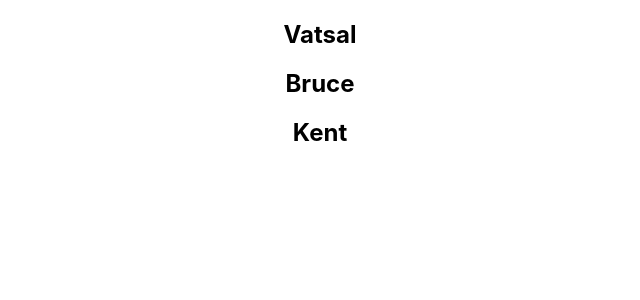
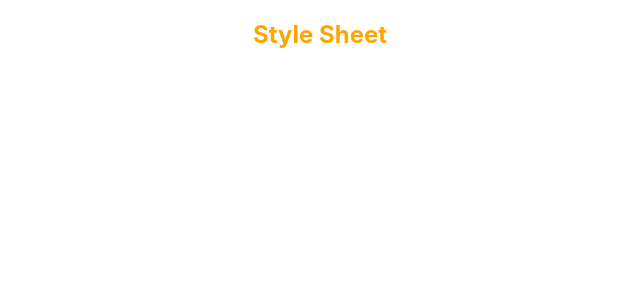
Before and after one commit to 23Vatsal/Hello-World-React, a React (Create React App) app: page / in a window 1280 px wide. Shown: the top 300 px of the page, without its empty margins (320-960 px from the left). Built offline with nearby package versions, Linux system fonts and the light colour scheme.

Commit message:
Style and CSS

```diff
--- a/src/App.js
+++ b/src/App.js
@@ -12,11 +12,13 @@
 import ParentComponent from './components/ParentComponent';
 import WelcomeGreeting from './components/WelcomeGreeting';
 import NameList from './components/NameList';
+import StyleSheet from './components/StyleSheet'
 
 function App() {
   return (
     <div className="App">
-      <NameList/>
+      <StyleSheet />
+      {/* <NameList/> */}
       {/* <WelcomeGreeting/> */}
       {/* <ParentComponent/> */}
       {/* <EventBind/> */}
--- /dev/null
+++ b/src/components/StyleSheet.js
@@ -0,0 +1,12 @@
+import React from 'react'
+import './myStyles.css'
+
+function StyleSheet() {
+    return (
+        <div>
+            <h2 className='primary'>Style Sheet</h2>
+        </div>
+    )
+}
+
+export default StyleSheet
--- /dev/null
+++ b/src/components/myStyles.css
@@ -0,0 +1,3 @@
+.primary{
+    color : orange;
+}
```
